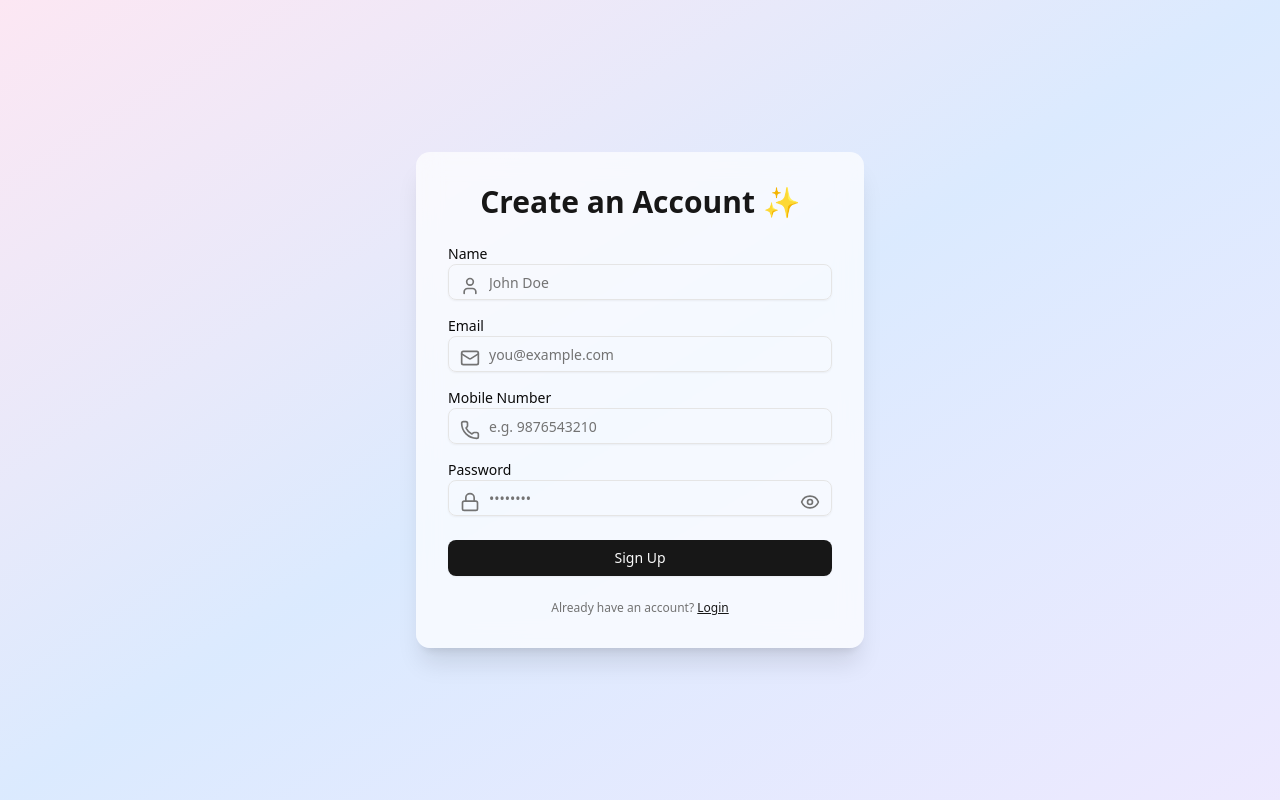
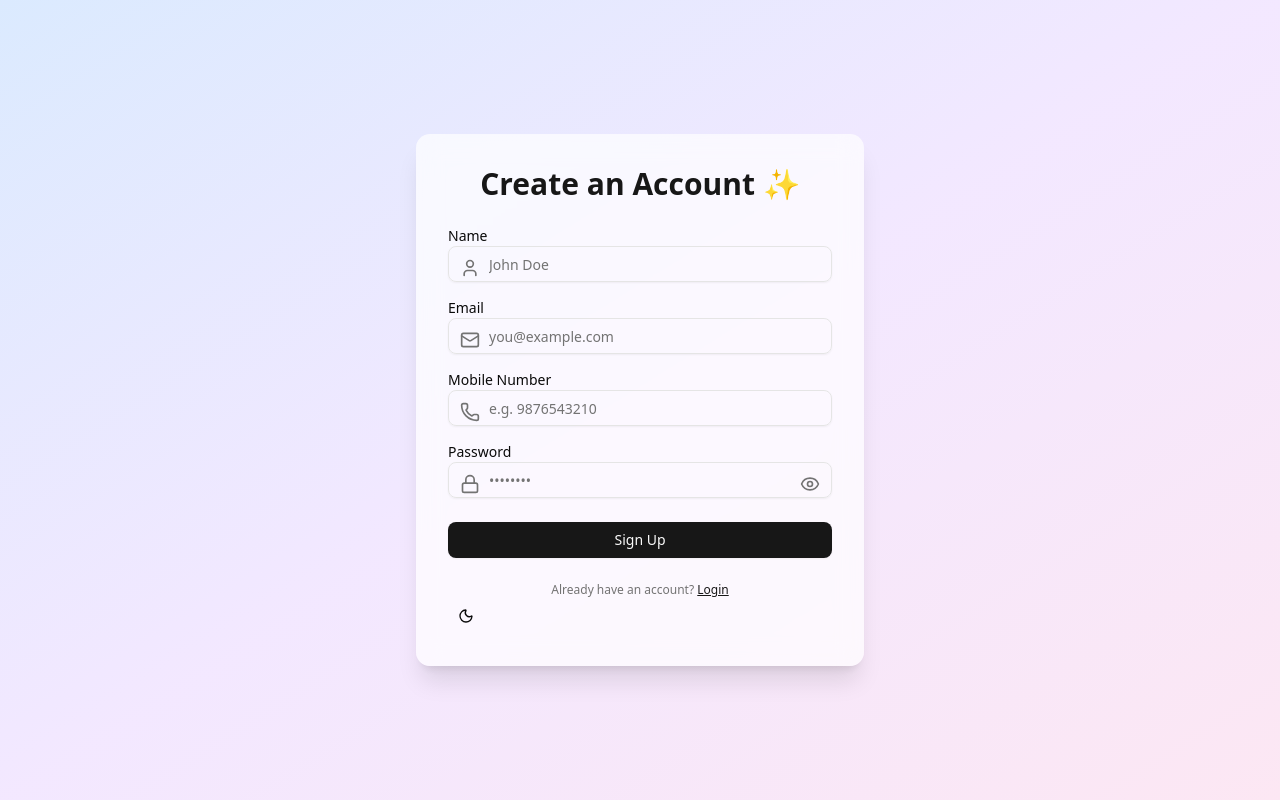
Before and after one commit to ronak3846/splitter-nextjs, a Next.js app: page /signup in a window 1280 px wide. Built offline with nearby package versions, Linux system fonts and the light colour scheme.

Commit message:
sign and login page add darkmode

```diff
--- a/app/dashboard/groups/[id]/page.jsx
+++ b/app/dashboard/groups/[id]/page.jsx
@@ -722,7 +722,7 @@ export default function GroupDetailPage() {
                 >
                   <div>
                     <p className="font-medium">
-                      💸 {expense.title} — ₹{expense.amount}
+                      💸 {expense.title} — ₹{expense.amount.toFixed(2)}
                     </p>
                     <p className="text-sm text-muted-foreground">
                       Paid by: {expense.paidBy?.name || "Unknown"}
@@ -772,8 +772,9 @@ export default function GroupDetailPage() {
             <ul className="grid gap-2 text-sm">
               {Object.entries(summary).map(([id, member]) => (
                 <li key={id}>
-                  <strong>{member.name}</strong> → Paid: ₹{member.paid}, Owes: ₹
-                  {member.owes}, Balance:{" "}
+                  <strong>{member.name}</strong> → Paid: ₹
+                  {member.paid.toFixed(2)}, Owes: ₹{member.owes.toFixed(2)},
+                  Balance:{" "}
                   <span
                     className={
                       member.balance >= 0 ? "text-green-600" : "text-red-600"
--- a/app/login/page.jsx
+++ b/app/login/page.jsx
@@ -1,72 +1,4 @@
-// "use client";
 
-// import { useState } from "react";
-// import { Input } from "@/components/ui/input";
-// import { Button } from "@/components/ui/button";
-// import { Label } from "@/components/ui/label";
-// import { useRouter } from "next/navigation";
-
-// export default function LoginPage() {
-//   const router = useRouter();
-//   const [form, setForm] = useState({ email: "", password: "" });
-//   const [error, setError] = useState("");
-
-//   const handleChange = (e) => {
-//     setForm({ ...form, [e.target.name]: e.target.value });
-//   };
-
-//   const handleSubmit = async (e) => {
-//     e.preventDefault();
-
-//     const res = await fetch("/api/auth/login", {
-//       method: "POST",
-//       body: JSON.stringify(form),
-//     });
-
-//     const data = await res.json();
-
-//     if (!res.ok) {
-//       setError(data.error);
-//       return;
-//     }
-
-//     // Store token in localStorage (or cookie)
-//     localStorage.setItem("token", data.token);
-
-//     router.push("/dashboard");
-//   };
-
-//   return (
-//     <div className="max-w-md mx-auto mt-16">
-//       <h2 className="text-2xl font-bold mb-6">Login</h2>
-//       {error && <p className="text-red-500 mb-4">{error}</p>}
-//       <form onSubmit={handleSubmit} className="space-y-4">
-//         <div>
-//           <Label htmlFor="email">Email</Label>
-//           <Input
-//             id="email"
-//             name="email"
-//             value={form.email}
-//             onChange={handleChange}
-//           />
-//         </div>
-//         <div>
-//           <Label htmlFor="password">Password</Label>
-//           <Input
-//             id="password"
-//             name="password"
-//             type="password"
-//             value={form.password}
-//             onChange={handleChange}
-//           />
-//         </div>
-//         <Button type="submit" className="w-full">
-//           Log In
-//         </Button>
-//       </form>
-//     </div>
-//   );
-// }
 
 "use client";
 
@@ -78,6 +10,7 @@ import { useRouter } from "next/navigation";
 import { Mail, Lock, Eye, EyeOff } from "lucide-react";
 import { motion } from "framer-motion";
 import { showSuccess, showError } from "../utils/toast";
+import { ThemeToggle } from "@/components/theme-toggle";
 
 export default function LoginPage() {
   const router = useRouter();
@@ -119,7 +52,7 @@ export default function LoginPage() {
         initial={{ opacity: 0, y: 40 }}
         animate={{ opacity: 1, y: 0 }}
         transition={{ duration: 0.5 }}
-        className="bg-white/70 backdrop-blur-md rounded-xl shadow-xl p-8 w-full max-w-md"
+        className="bg-white/70 dark:bg-black/70 backdrop-blur-md rounded-xl shadow-xl p-8 w-full max-w-md"
       >
         <h2 className="text-3xl font-bold text-center text-primary mb-6">
           Welcome Back 👋
@@ -189,6 +122,9 @@ export default function LoginPage() {
             Signup
           </span>
         </p>
+        <div className="flex items-center">
+          <ThemeToggle />
+        </div>
       </motion.div>
     </div>
   );
--- a/app/signup/page.jsx
+++ b/app/signup/page.jsx
@@ -1,223 +1,3 @@
-// // "use client";
-
-// // import { useState } from "react";
-// // import { Input } from "@/components/ui/input";
-// // import { Button } from "@/components/ui/button";
-// // import { Label } from "@/components/ui/label";
-// // import { useRouter } from "next/navigation";
-
-// // export default function SignupPage() {
-// //   const router = useRouter();
-// //   const [form, setForm] = useState({ name: "", email: "", password: "" });
-// //   const [error, setError] = useState("");
-
-// //   const handleChange = (e) => {
-// //     setForm({ ...form, [e.target.name]: e.target.value });
-// //   };
-
-// //   const handleSubmit = async (e) => {
-// //     e.preventDefault();
-
-// //     const res = await fetch("/api/auth/signup", {
-// //       method: "POST",
-// //       body: JSON.stringify(form),
-// //     });
-
-// //     const data = await res.json();
-
-// //     if (!res.ok) {
-// //       setError(data.error);
-// //       return;
-// //     }
-
-// //     router.push("/login");
-// //   };
-
-// //   return (
-// //     <div className="max-w-md mx-auto mt-16">
-// //       <h2 className="text-2xl font-bold mb-6">Create an account</h2>
-// //       {error && <p className="text-red-500 mb-4">{error}</p>}
-// //       <form onSubmit={handleSubmit} className="space-y-4">
-// //         <div>
-// //           <Label htmlFor="name">Name</Label>
-// //           <Input
-// //             id="name"
-// //             name="name"
-// //             value={form.name}
-// //             onChange={handleChange}
-// //           />
-// //         </div>
-// //         <div>
-// //           <Label htmlFor="email">Email</Label>
-// //           <Input
-// //             id="email"
-// //             name="email"
-// //             value={form.email}
-// //             onChange={handleChange}
-// //           />
-// //         </div>
-// //         <div>
-// //           <Label htmlFor="password">Password</Label>
-// //           <Input
-// //             id="password"
-// //             name="password"
-// //             type="password"
-// //             value={form.password}
-// //             onChange={handleChange}
-// //           />
-// //         </div>
-// //         <Button type="submit" className="w-full">
-// //           Sign Up
-// //         </Button>
-// //       </form>
-// //     </div>
-// //   );
-// // }
-
-
-// "use client";
-
-// import { useState } from "react";
-// import { Input } from "@/components/ui/input";
-// import { Button } from "@/components/ui/button";
-// import { Label } from "@/components/ui/label";
-// import { useRouter } from "next/navigation";
-// import { User, Mail, Lock } from "lucide-react";
-// import { motion } from "framer-motion";import { Eye, EyeOff } from "lucide-react";
-
-// // Inside your component:
-
-
-
-// export default function SignupPage() {
-//   const router = useRouter();
-//   const [form, setForm] = useState({ name: "", email: "", password: "" });
-//   const [error, setError] = useState("");
-//   const [showPassword, setShowPassword] = useState(false);
-
-//   const handleChange = (e) => {
-//     setForm({ ...form, [e.target.name]: e.target.value });
-//   };
-
-//   const handleSubmit = async (e) => {
-//     e.preventDefault();
-
-//     const res = await fetch("/api/auth/signup", {
-//       method: "POST",
-//       body: JSON.stringify(form),
-//     });
-
-//     const data = await res.json();
-
-//     if (!res.ok) {
-//       setError(data.error);
-//       return;
-//     }
-
-//     router.push("/login");
-//   };
-
-//   return (
-//     <div className="min-h-screen flex items-center justify-center bg-gradient-to-br from-pink-100 via-blue-100 to-violet-100 px-4">
-//       <motion.div
-//         initial={{ opacity: 0, y: 40 }}
-//         animate={{ opacity: 1, y: 0 }}
-//         transition={{ duration: 0.5 }}
-//         className="bg-white/70 backdrop-blur-md rounded-xl shadow-xl p-8 w-full max-w-md"
-//       >
-//         <h2 className="text-3xl font-bold text-center text-primary mb-6">
-//           Create an Account ✨
-//         </h2>
-
-//         {error && (
-//           <div className="text-sm text-red-500 text-center mb-4">{error}</div>
-//         )}
-
-//         <form onSubmit={handleSubmit} className="space-y-4">
-//           <div>
-//             <Label htmlFor="name" className="text-sm">
-//               Name
-//             </Label>
-//             <div className="relative">
-//               <User className="absolute left-3 top-3 h-5 w-5 text-muted-foreground" />
-//               <Input
-//                 id="name"
-//                 name="name"
-//                 value={form.name}
-//                 onChange={handleChange}
-//                 className="pl-10"
-//                 placeholder="John Doe"
-//               />
-//             </div>
-//           </div>
-
-//           <div>
-//             <Label htmlFor="email" className="text-sm">
-//               Email
-//             </Label>
-//             <div className="relative">
-//               <Mail className="absolute left-3 top-3 h-5 w-5 text-muted-foreground" />
-//               <Input
-//                 id="email"
-//                 name="email"
-//                 value={form.email}
-//                 onChange={handleChange}
-//                 className="pl-10"
-//                 placeholder="you@example.com"
-//               />
-//             </div>
-//           </div>
-
-//           <div>
-//             <Label htmlFor="password" className="text-sm">
-//               Password
-//             </Label>
-//             <div className="relative">
-//               <Lock className="absolute left-3 top-3 h-5 w-5 text-muted-foreground" />
-//               <Input
-//                 id="password"
-//                 name="password"
-//                 type={showPassword ? "text" : "password"}
-//                 value={form.password}
-//                 onChange={handleChange}
-//                 className="pl-10 pr-10"
-//                 placeholder="••••••••"
-//               />
-//               <button
-//                 type="button"
-//                 onClick={() => setShowPassword(!showPassword)}
-//                 className="absolute right-3 top-3 text-muted-foreground"
-//                 tabIndex={-1}
-//               >
-//                 {showPassword ? (
-//                   <EyeOff className="h-5 w-5" />
-//                 ) : (
-//                   <Eye className="h-5 w-5" />
-//                 )}
-//               </button>
-//             </div>
-//           </div>
-
-//           <Button type="submit" className="w-full mt-2">
-//             Sign Up
-//           </Button>
-//         </form>
-
-//         <p className="text-xs text-center text-muted-foreground mt-6">
-//           Already have an account?{" "}
-//           <span
-//             className="underline cursor-pointer text-primary"
-//             onClick={() => router.push("/login")}
-//           >
-//             Login
-//           </span>
-//         </p>
-//       </motion.div>
-//     </div>
-//   );
-// }
-
-
 "use client";
 
 import { useState } from "react";
@@ -229,6 +9,7 @@ import { User, Mail, Lock, Phone } from "lucide-react";
 import { motion } from "framer-motion";
 import { Eye, EyeOff } from "lucide-react";
 import { showSuccess, showError } from "../utils/toast";
+import { ThemeToggle } from "@/components/theme-toggle";
 
 export default function SignupPage() {
   const router = useRouter();
@@ -266,12 +47,12 @@ export default function SignupPage() {
   };
 
   return (
-    <div className="min-h-screen flex items-center justify-center bg-gradient-to-br from-pink-100 via-blue-100 to-violet-100 px-4">
+    <div className="min-h-screen flex items-center justify-center bg-gradient-to-br from-blue-100 via-purple-100 to-pink-100 px-4">
       <motion.div
         initial={{ opacity: 0, y: 40 }}
         animate={{ opacity: 1, y: 0 }}
         transition={{ duration: 0.5 }}
-        className="bg-white/70 backdrop-blur-md rounded-xl shadow-xl p-8 w-full max-w-md"
+        className="bg-white/70  dark:bg-black/70 backdrop-blur-md rounded-xl shadow-xl p-8 w-full max-w-md"
       >
         <h2 className="text-3xl font-bold text-center text-primary mb-6">
           Create an Account ✨
@@ -381,6 +162,7 @@ export default function SignupPage() {
             Login
           </span>
         </p>
+        <ThemeToggle />
       </motion.div>
     </div>
   );
```
